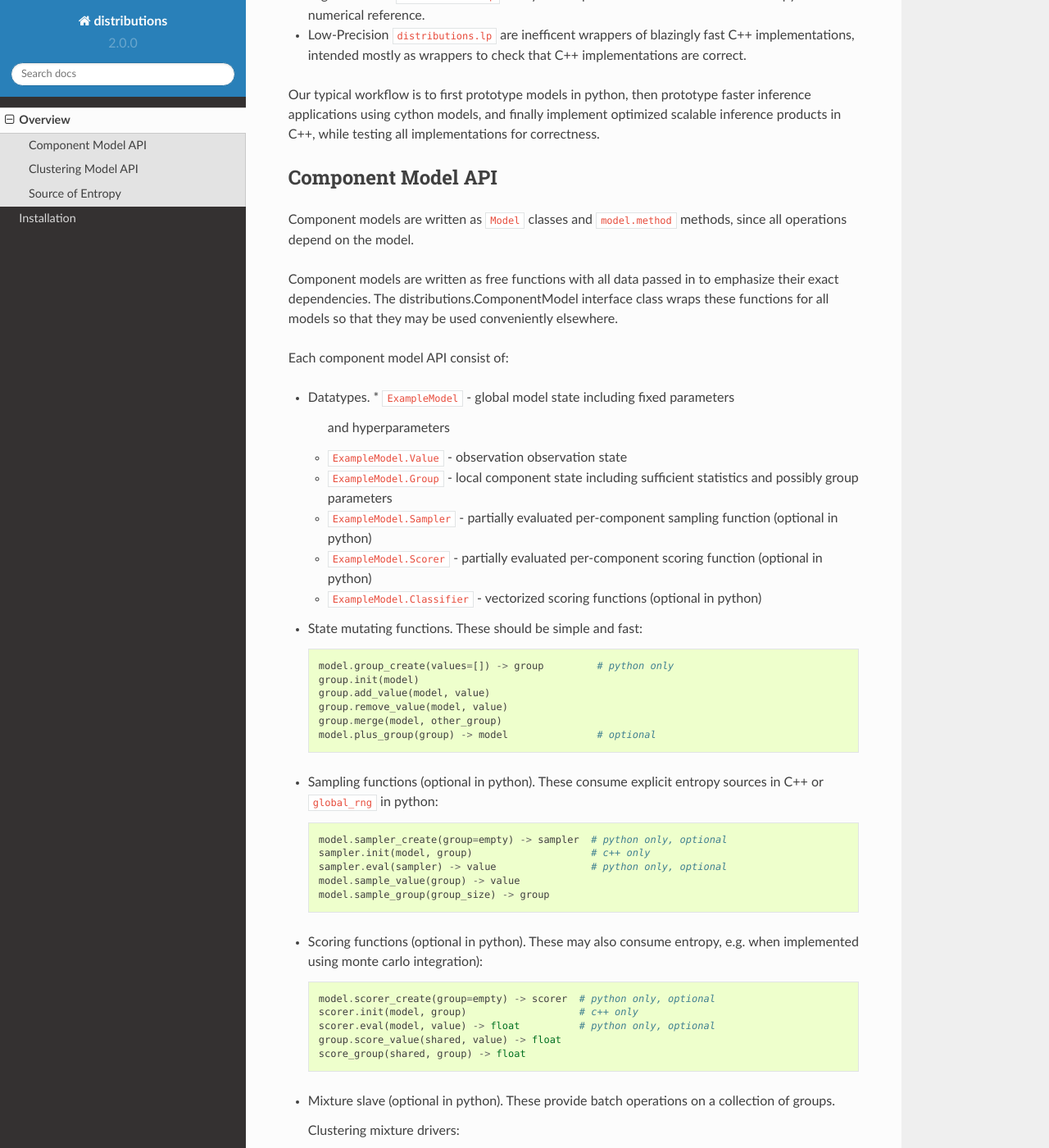
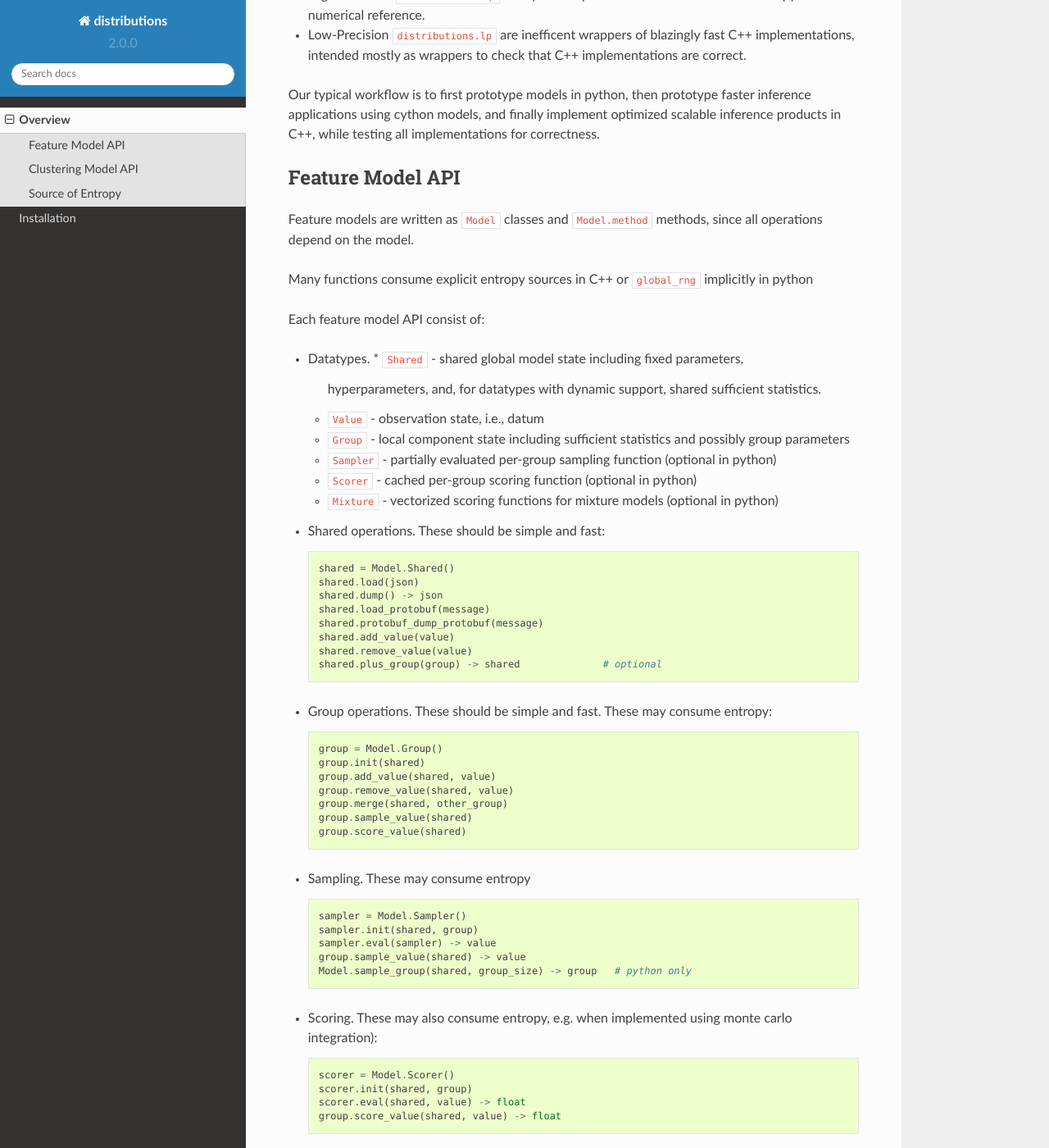
Before and after one commit to forcedotcom/distributions, a Sphinx documentation site: the page built from doc/overview.rst, in a window 1280 px wide and 1400 px high, scrolled down 495 px. Shown: the whole window at 82% size. Built offline with Sphinx 7.4.7 and the Read the Docs theme 2.0.0, drawn with Linux system fonts in a browser that asks for light colours; some of the changed text lies outside the part shown.

Commit message:
Update api overview

```diff
--- a/doc/overview.rst
+++ b/doc/overview.rst
@@ -34,108 +34,114 @@ and finally implement optimized scalable inference products in C++,
 while testing all implementations for correctness.
 
 
-Component Model API
+Feature Model API
 -------------------
 
-Component models are written as ``Model`` classes and ``model.method`` methods,
+Feature models are written as ``Model`` classes and ``Model.method`` methods,
 since all operations depend on the model.
 
-Component models are written as free functions with all data passed in
-to emphasize their exact dependencies. The
-distributions.ComponentModel interface class wraps these functions for
-all models so that they may be used conveniently elsewhere.
+Many functions consume explicit entropy sources in C++
+or ``global_rng`` implicitly in python
 
-Each component model API consist of:
+Each feature model API consist of:
 
 *   Datatypes.
-    *   ``ExampleModel`` - global model state including fixed parameters
-        and hyperparameters
-    *   ``ExampleModel.Value`` - observation observation state
-    *   ``ExampleModel.Group`` - local component state including
+    *   ``Shared`` - shared global model state including fixed parameters,
+        hyperparameters, and, for datatypes with dynamic support,
+        shared sufficient statistics.
+    *   ``Value`` - observation state, i.e., datum
+    *   ``Group`` - local component state including
         sufficient statistics and possibly group parameters
-    *   ``ExampleModel.Sampler`` -
-        partially evaluated per-component sampling function
+    *   ``Sampler`` -
+        partially evaluated per-group sampling function
         (optional in python)
-    *   ``ExampleModel.Scorer`` -
-        partially evaluated per-component scoring function
+    *   ``Scorer`` - cached per-group scoring function
         (optional in python)
-    *   ``ExampleModel.Classifier`` - vectorized scoring functions
+    *   ``Mixture`` - vectorized scoring functions for mixture models
         (optional in python)
 
-*   State mutating functions.
+*   Shared operations.
     These should be simple and fast::
 
-        model.group_create(values=[]) -> group         # python only
-        group.init(model)
-        group.add_value(model, value)
-        group.remove_value(model, value)
-        group.merge(model, other_group)
-        model.plus_group(group) -> model               # optional
+        shared = Model.Shared()
+        shared.load(json)
+        shared.dump() -> json
+        shared.load_protobuf(message)
+        shared.protobuf_dump_protobuf(message)
+        shared.add_value(value)
+        shared.remove_value(value)
+        shared.plus_group(group) -> shared              # optional
 
-*   Sampling functions (optional in python).
-    These consume explicit entropy sources in C++ or ``global_rng`` in python::
+*   Group operations.
+    These should be simple and fast.
+    These may consume entropy::
 
-        model.sampler_create(group=empty) -> sampler  # python only, optional
-        sampler.init(model, group)                    # c++ only
-        sampler.eval(sampler) -> value                # python only, optional
-        model.sample_value(group) -> value
-        model.sample_group(group_size) -> group
+        group = Model.Group()
+        group.init(shared)
+        group.add_value(shared, value)
+        group.remove_value(shared, value)
+        group.merge(shared, other_group)
+        group.sample_value(shared)
+        group.score_value(shared)
 
-*   Scoring functions (optional in python).
+*   Sampling.
+    These may consume entropy
+    ::
+
+        sampler = Model.Sampler()
+        sampler.init(shared, group)
+        sampler.eval(sampler) -> value
+        group.sample_value(shared) -> value
+        Model.sample_group(shared, group_size) -> group   # python only
+
+*   Scoring.
     These may also consume entropy,
     e.g. when implemented using monte carlo integration)::
 
-        model.scorer_create(group=empty) -> scorer  # python only, optional
-        scorer.init(model, group)                   # c++ only
-        scorer.eval(model, value) -> float          # python only, optional
+        scorer = Model.Scorer()
+        scorer.init(shared, group)
+        scorer.eval(shared, value) -> float
         group.score_value(shared, value) -> float
-        score_group(shared, group) -> float
 
-*   Mixture slave (optional in python).
-    These provide batch operations on a collection of groups.
+*   Mixture Slavess (optional in python).
+    These provide batch operations on a collection of groups.::
 
-    Clustering mixture drivers::
-
-        mixture.sample_assignments(sample_size)
-        mixture.score_counts(model)
-        mixture.add_group(model)
-        mixture.remove_group(model, groupid)
-        mixture.add_value(model, groupid, value)
-        mixture.remove_value(model, groupid, value)
-        mixture.score_value(model, value, scores_accum)
-        mixture.score_mixture(model) -> float
-
-    Component model mixture slaves::
-
-        mixture.groups.push_back(group)          # c++ only
-        mixture.append(group)                    # python only
-        mixture.init(model)
-        mixture.add_group(model)
-        mixture.remove_group(model, groupid)
-        mixture.add_value(model, groupid, value)
-        mixture.remove_value(model, groupid, value)
-        mixture.score_value(model, value, scores_accum)
-        mixture.score_mixture(model) -> float
+        mixture = Model.Mixture()
+        mixture.groups().push_back(group)                 # c++ only
+        mixture.append(group)                             # python only
+        mixture.init(shared)
+        mixture.add_group(shared)
+        mixture.remove_group(shared, groupid)
+        mixture.add_value(shared, groupid, value)
+        mixture.remove_value(shared, groupid, value)
+        mixture.score_value(shared, value, scores_accum)
+        mixture.score_data(shared) -> float
+        mixture.score_data_grid(shareds, scores_out)      # c++ only
 
 *   Serialization to JSON (python only)::
 
-        model.load(json)
-        model.dump() -> json
+        shared.load(json)
+        shared.dump() -> json
         group.load(json)
         group.dump() -> json
-        ExampleModel.model_load(json) -> model
-        ExampleModel.model_dump(model) -> json
-        ExampleModel.group_load(json) -> group
-        ExampleModel.group_dump(group) -> json
+        Model.shared_load(json) -> shared
+        Model.shared_dump(shared) -> json
+        Model.group_load(json) -> group
+        Model.group_dump(group) -> json
 
-*   Testing metadata (python only).
+*   Testing metadata.
     Example model parameters and datasets are automatically discovered by
     unit test infrastructures, reducing the cost of per-model test-writing::
 
-        ExampleModel.EXAMPLES = [
-            {'model': ..., 'values': [...]},
+        # in python
+        for example in Model.EXAMPLES:
+            shared = Model.shared_load(example['shared'])
+            values = example['values']
             ...
-        ]
+
+        // in C++
+        Model::Shared shared = Model::Shared::EXAMPLE();
+        ...
 
 
 Clustering Model API
@@ -143,18 +149,48 @@ Clustering Model API
 
 *   Sampling and scoring::
 
+        model = Model()
         model.sample_assignments(sample_size)
         model.score_counts(counts)
         model.score_add_value(...)
         model.score_remove_value(...)
 
 *   Mixture driver (optional in python).
-    These provide batch operations on a collection of groups.::
+    These provide batch operations on a collection of groups.
+    Clustering mixture drivers, referencing a ``clustering`` model::
 
-        mixture.init(model, counts)
-        mixture.add_value(model, groupid, count)
-        mixture.remove_value(model, groupid, count)
-        mixture.score(model, scores)
+        mixture = model.Mixture()
+        mixture.counts().push_back(count)                       # c++ only
+        mixture.init(model)                                     # c++ only
+        mixture.init(model, counts)                             # python only
+        mixture.remove_group(shared, groupid)
+        mixture.add_value(shared, groupid, value) -> bool
+        mixture.remove_value(shared, groupid, value) -> bool
+        mixture.score_value(shared, value, scores_out)
+        mixture.score_data(shared) -> float
+
+    Mixture drivers and slaves coordinate using the pattern::
+
+        # driver is a clustering model
+        # slaves are feature models
+
+        def add_value(driver, slaves, groupid, value):
+            added = driver.mixture.add_value(driver.shared, groupid, value)
+            for slave in slaves:
+                slave.mixture.add_value(slave.shared, groupid, value)
+            if added:
+                for slave in slaves:
+                    slave.mixture.add_group(slave.shared)
+
+        def remove_value(driver, slaves, groupid, value):
+            removed = driver.mixture.remove_value(driver.shared, groupid, value)
+            for slave in slaves:
+                slave.mixture.add_value(slave.shared, groupid, value)
+            if removed:
+                for slave in slaves:
+                    slave.mixture.remove_group(slave.shared, groupid)
+
+    See ``examples/mixture/main.py`` for a working example.
 
 *   Testing metadata (python only).
     Example model parameters and datasets are automatically discovered by
```
